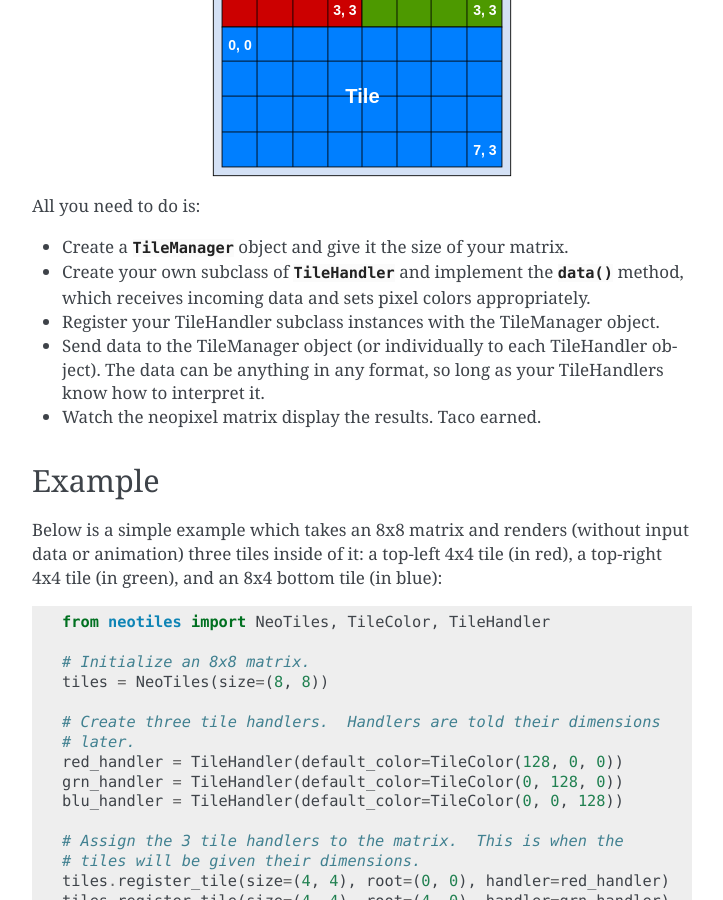
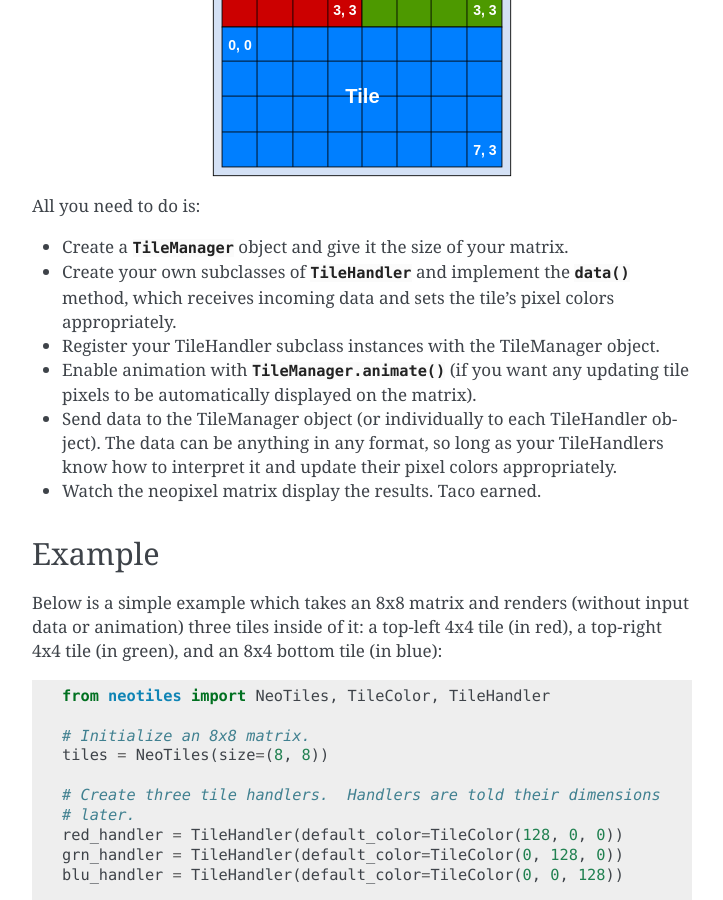
Before and after one commit to mjoblin/neotiles, a Sphinx documentation site: the page built from docs/index.rst, in a window 1280 px wide and 900 px high, scrolled down 1572 px. Shown: the whole window, without its empty margins (388-1111 px from the left). Built offline with Sphinx 7.4.7, drawn with Linux system fonts in a browser that asks for light colours.

Commit message:
Small doc update

```diff
--- a/docs/index.rst
+++ b/docs/index.rst
@@ -53,9 +53,10 @@ mini-matrix of pixels always starting at (0, 0):
 All you need to do is:
 
 * Create a :class:`~TileManager` object and give it the size of your matrix.
-* Create your own subclass of :class:`~TileHandler` and implement the :meth:`~TileHandler.data` method, which receives incoming data and sets pixel colors appropriately.
+* Create your own subclasses of :class:`~TileHandler` and implement the :meth:`~TileHandler.data` method, which receives incoming data and sets the tile's pixel colors appropriately.
 * Register your TileHandler subclass instances with the TileManager object.
-* Send data to the TileManager object (or individually to each TileHandler object).  The data can be anything in any format, so long as your TileHandlers know how to interpret it.
+* Enable animation with :meth:`TileManager.animate` (if you want any updating tile pixels to be automatically displayed on the matrix).
+* Send data to the TileManager object (or individually to each TileHandler object).  The data can be anything in any format, so long as your TileHandlers know how to interpret it and update their pixel colors appropriately.
 * Watch the neopixel matrix display the results.  Taco earned.
 
 Example
```
